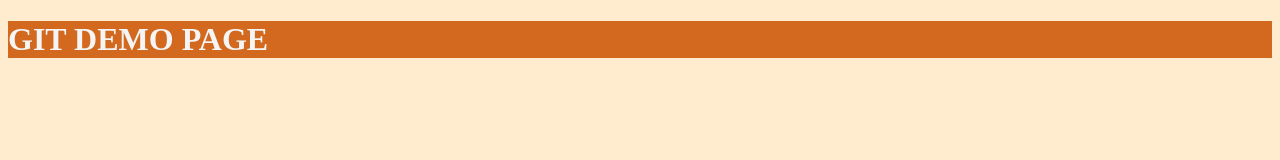
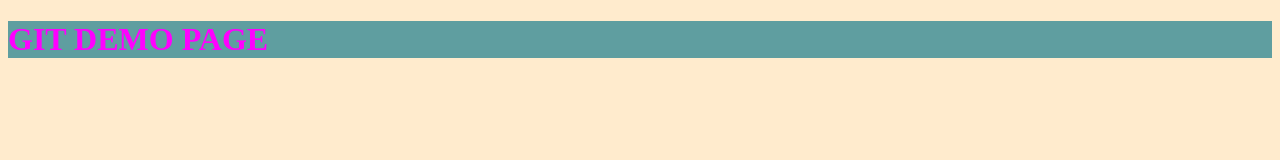
Before and after one commit to erichannah/Github-Video, a plain HTML site: page index.html in a window 1280 px wide. Drawn offline with Linux system fonts and the light colour scheme.

Commit message:
changed background of h1

```diff
--- a/styles.css
+++ b/styles.css
@@ -3,6 +3,6 @@ body {
 }
 
 h1 {
-    background-color: chocolate;
-    color: whitesmoke;
+    background-color: cadetblue;
+    color: fuchsia;
 }
```
